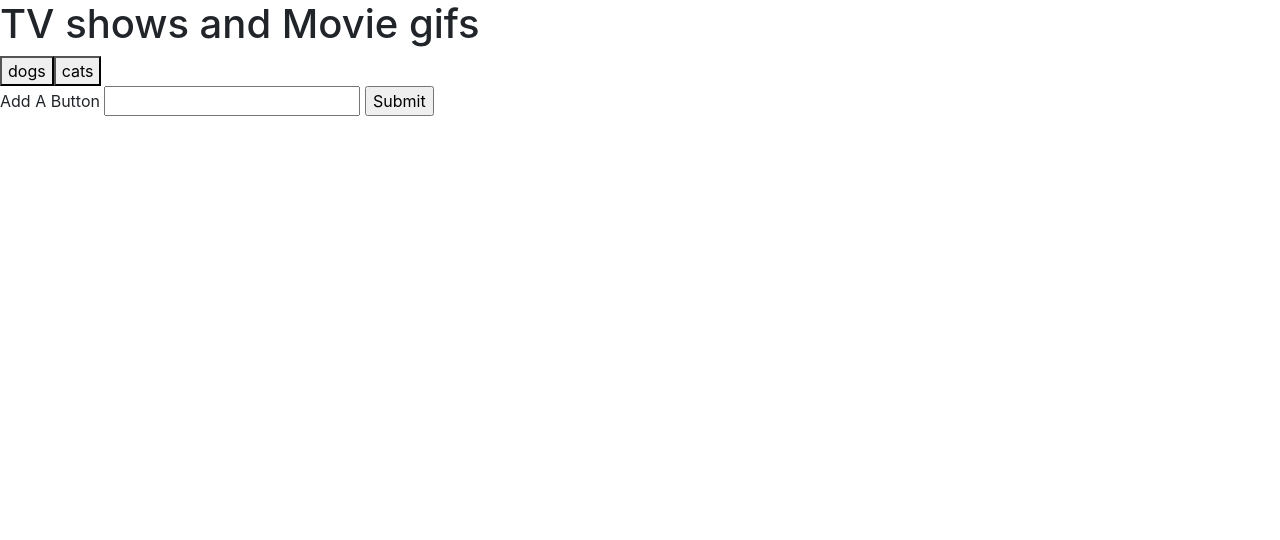
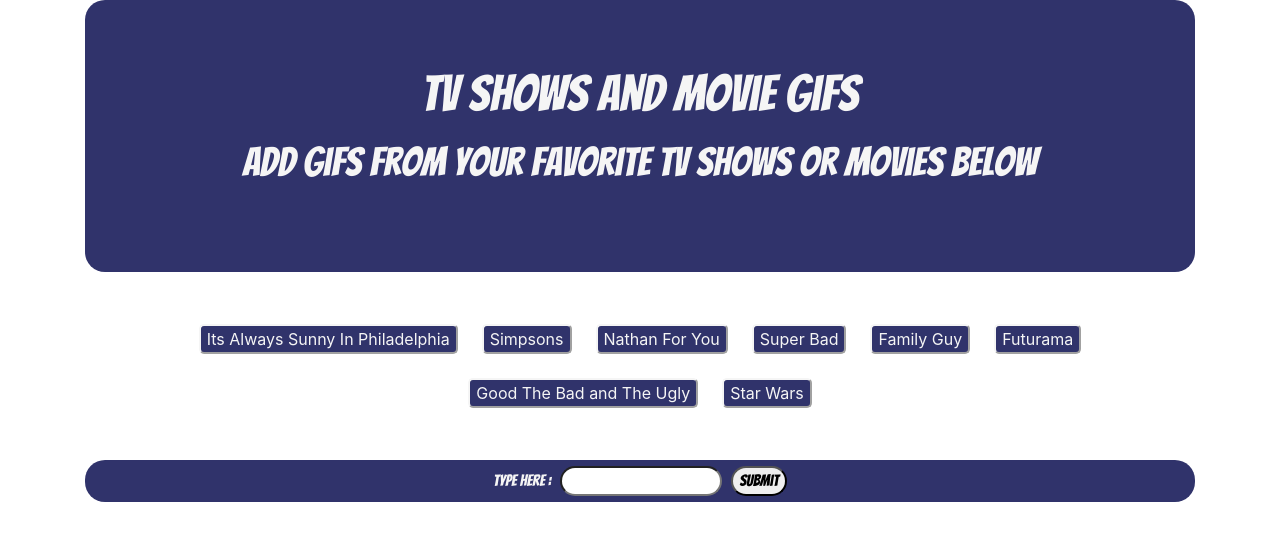
Before and after one commit to RayKilburg/GiphyAPI, a plain HTML site: page index.html in a window 1280 px wide. Drawn offline with nearby package versions, Linux system fonts and the light colour scheme.

Commit message:
addedStyle

```diff
--- a/assets/css/style.css
+++ b/assets/css/style.css
@@ -1,5 +1,41 @@
-#my-form{
-    margin: auto;
-    margin-right: 200px;
-    float: center;
+.jumbotron {
+  text-align: center;
+  font-family: "Bangers", cursive;
+  background-color: rgb(48, 51, 107);
+  color: whitesmoke;
+  border-radius: 20px;
+  font-size: 40px;
 }
+h1 {
+  font-size: 50px;
+}
+.user-button {
+  margin: 12px;
+  background-color: rgb(48, 51, 107);
+  color: whitesmoke;
+  border-radius: 5px;
+  border-color: whitesmoke;
+}
+#my-form {
+  text-align: center;
+  font-family: "Bangers", cursive;
+  background-color: rgb(48, 51, 107);
+  border-radius: 20px;
+  color: whitesmoke;
+}
+#user-input {
+  border-radius: 20px;
+  margin: 6px;
+}
+#myTarget {
+  text-align: center;
+  margin: 40px;
+}
+#gifs-appear-here {
+  width: 100%;
+  border-color: rgb(48, 51, 107);
+  border-width: 3px;
+}
+input {
+  border-radius: 15px;
+}
--- a/assets/javascript/app.js
+++ b/assets/javascript/app.js
@@ -1,4 +1,13 @@
-var myButtons = ["dogs", "cats"];
+var myButtons = [
+  "Its Always Sunny In Philadelphia",
+  "Simpsons",
+  "Nathan For You",
+  "Super Bad",
+  "Family Guy",
+  "Futurama",
+  "Good The Bad and The Ugly",
+  "Star Wars"
+];
 
 //adding buttons to array myButtons
 function renderButtons() {
@@ -18,12 +27,12 @@
   myButtons.push($("#user-input").val());
   renderButtons();
 });
- var animal;
+var animal;
 $(document).on("click", ".user-button", function() {
   console.log($(this).text());
- animal = $(this).text()
+  animal = $(this).text();
 
- //url variable
+  //url variable
   var queryURL =
     "http://api.giphy.com/v1/gifs/search?q=" +
     animal +
@@ -49,7 +58,33 @@
         var p = $("<p>").text("Rating: " + rating);
 
         var personImage = $("<img>");
-        personImage.attr("src", results[i].images.fixed_height.url);
+        personImage.attr("src", results[i].images.fixed_height_still.url);
+        /////////////////
+        personImage.attr(
+          "data-still",
+          response.data[i].images.fixed_height_still.url
+        );
+        personImage.attr(
+          "data-animate",
+          response.data[i].images.fixed_height.url
+        );
+        personImage.attr("data-state", "still");
+        personImage.attr("class", "gif");
+
+        $(".gif").on("click", function() {
+          // The attr jQuery method allows us to get or set the value of any attribute on our HTML element
+          var state = $(this).attr("data-state");
+          // If the clicked image's state is still, update its src attribute to what its data-animate value is.
+          // Then, set the image's data-state to animate
+          // Else set src to the data-still value
+          if (state === "still") {
+            $(this).attr("src", $(this).attr("data-animate"));
+            $(this).attr("data-state", "animate");
+          } else {
+            $(this).attr("src", $(this).attr("data-still"));
+            $(this).attr("data-state", "still");
+          }
+        });
 
         gifDiv.prepend(p);
         gifDiv.prepend(personImage);
@@ -57,7 +92,6 @@
         $("#gifs-appear-here").prepend(gifDiv);
       }
     });
-
 });
 
 renderButtons();
--- a/index.html
+++ b/index.html
@@ -5,27 +5,26 @@
     <meta charset="UTF-8">
     <meta name="viewport" content="width=device-width, initial-scale=1.0">
     <meta http-equiv="X-UA-Compatible" content="ie=edge">
+    <link rel="stylesheet" href="https://maxcdn.bootstrapcdn.com/bootstrap/4.0.0/css/bootstrap.min.css">
+    <link href="https://fonts.googleapis.com/css?family=Bangers" rel="stylesheet">
     <link rel="stylesheet" href="assets/css/style.css">
-    <link rel="stylesheet" href="https://maxcdn.bootstrapcdn.com/bootstrap/4.0.0/css/bootstrap.min.css">
+
     <title>Giphy Api</title>
 </head>
 
 <body>
 
     <!-- logo -->
-    <h1>TV shows and Movie gifs</h1>
-    <!-- <div id="buttons">
-
-        <button data-person="Bruce Lee">button</button>
-        <button data-person="Bruce Wayne">button</button>
-
-    </div> -->
-
+    <div class="container">
+        <div class="jumbotron">
+            <h1>TV shows and Movie Gifs</h1>
+            <p>Add Gifs from your favorite TV shows or Movies below</p>
+        </div>
 
         <div id="myTarget"></div>
         <!-- submit form -->
         <form id="my-form">
-        Add A Button
+            Type here :
             <input id="user-input" type="text">
             <input type="submit" value="Submit">
         </form>
@@ -37,5 +36,6 @@
             crossorigin="anonymous"></script>
         <script src="./assets/javascript/app.js"></script>
 </body>
+</div>
 
 </html>
```
Lines whose indentation alone changed are shown as unchanged.
